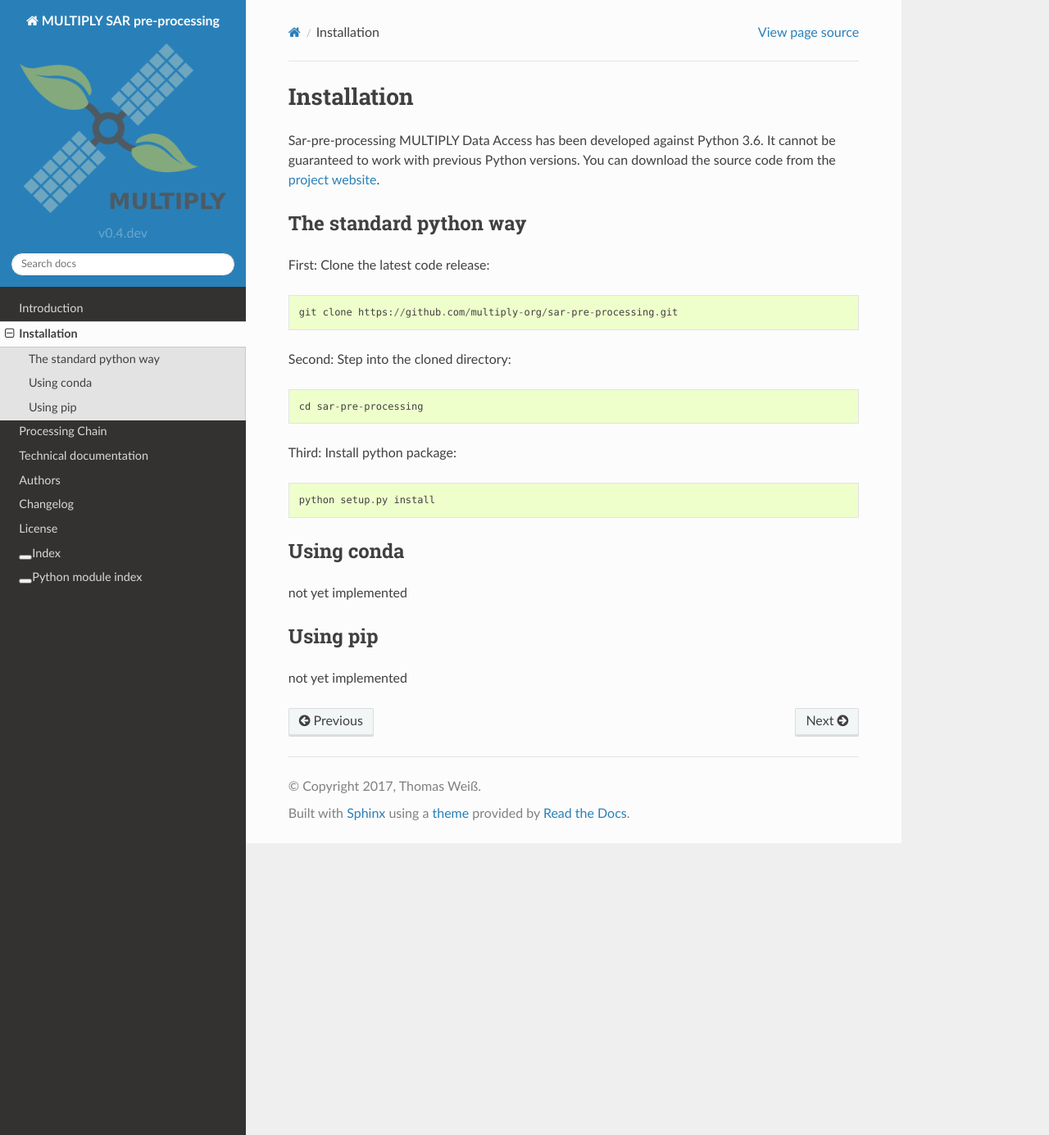
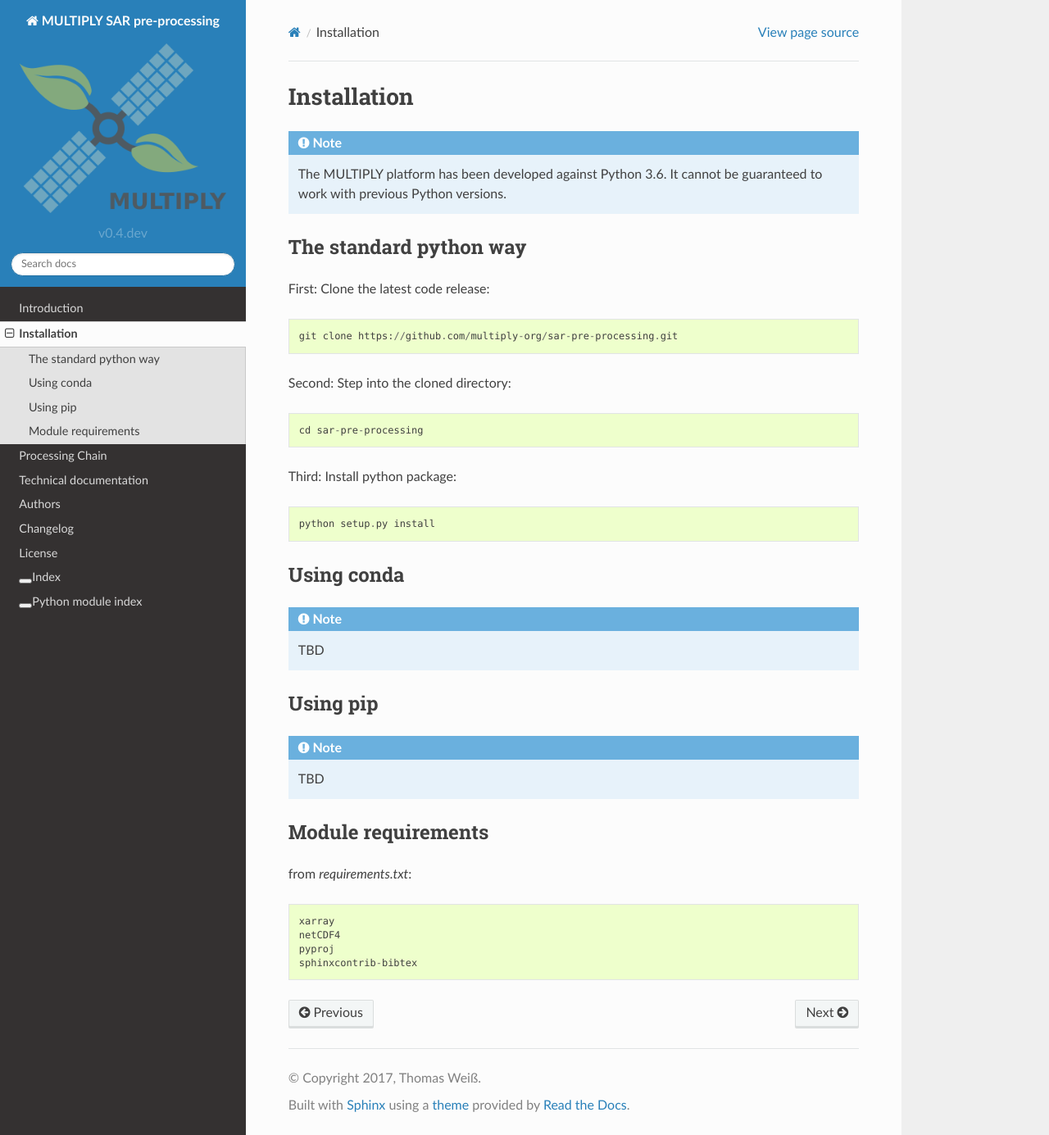
Before and after one commit to multiply-org/sar-pre-processing, a Sphinx documentation site: the page built from docs/02_Installation.rst, in a window 1280 px wide and 1385 px high. Shown: the whole window at 82% size. Built offline with Sphinx 7.4.7 and the Read the Docs theme 2.0.0, drawn with Linux system fonts in a browser that asks for light colours; the version number could not be read and is left out.

Commit message:
update installation RtD documentation

```diff
--- a/docs/02_Installation.rst
+++ b/docs/02_Installation.rst
@@ -2,7 +2,9 @@
 
 Installation
 =============
-Sar-pre-processing MULTIPLY Data Access has been developed against Python 3.6. It cannot be guaranteed to work with previous Python versions. You can download the source code from the `project website <https://github.com/multiply-org/sar-pre-processing>`_.
+.. note::
+    The MULTIPLY platform has been developed against Python 3.6.
+    It cannot be guaranteed to work with previous Python versions.
 
 The standard python way
 ------------------------
@@ -20,8 +22,16 @@ Third: Install python package::
 
 Using conda
 --------------
-not yet implemented
+.. note::
+   TBD
 
 Using pip
 -------------
-not yet implemented
+.. note::
+   TBD
+
+Module requirements
+-------------------
+from `requirements.txt`:
+
+.. literalinclude:: requirements.txt
```
